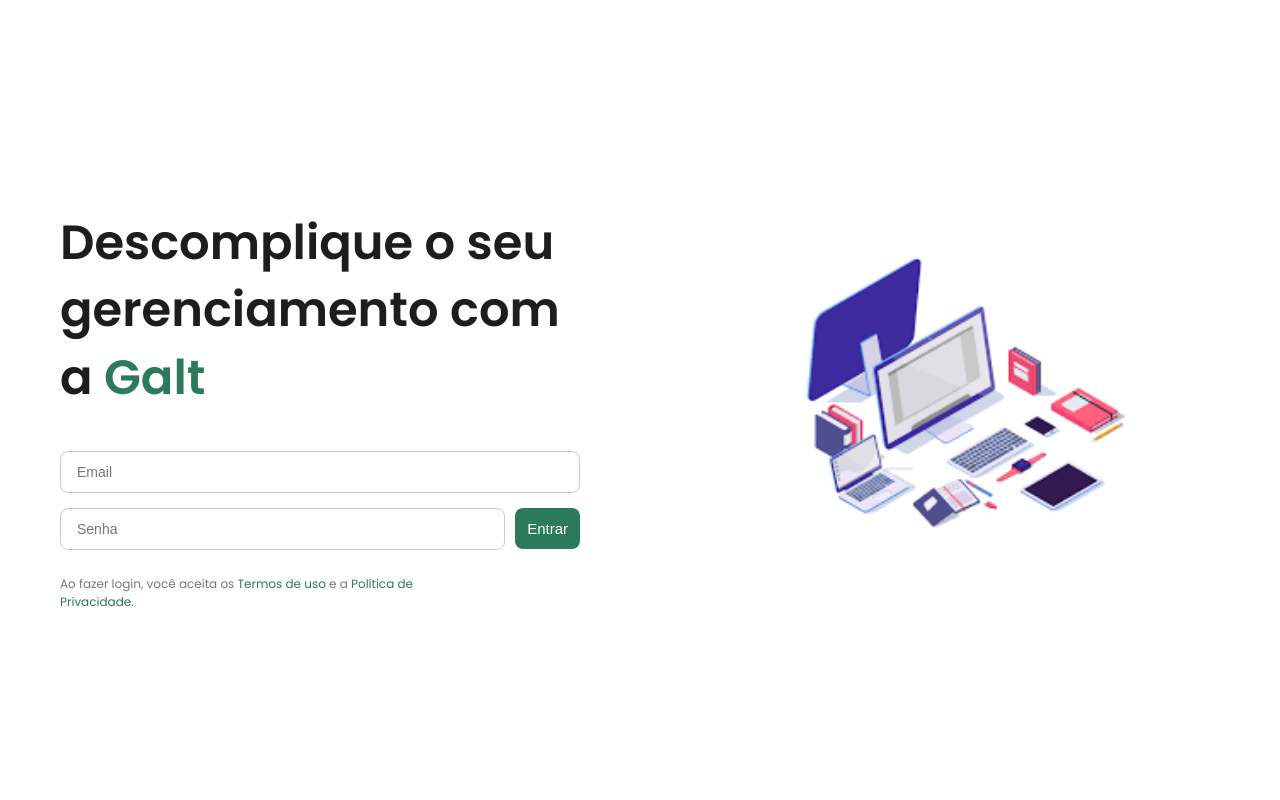
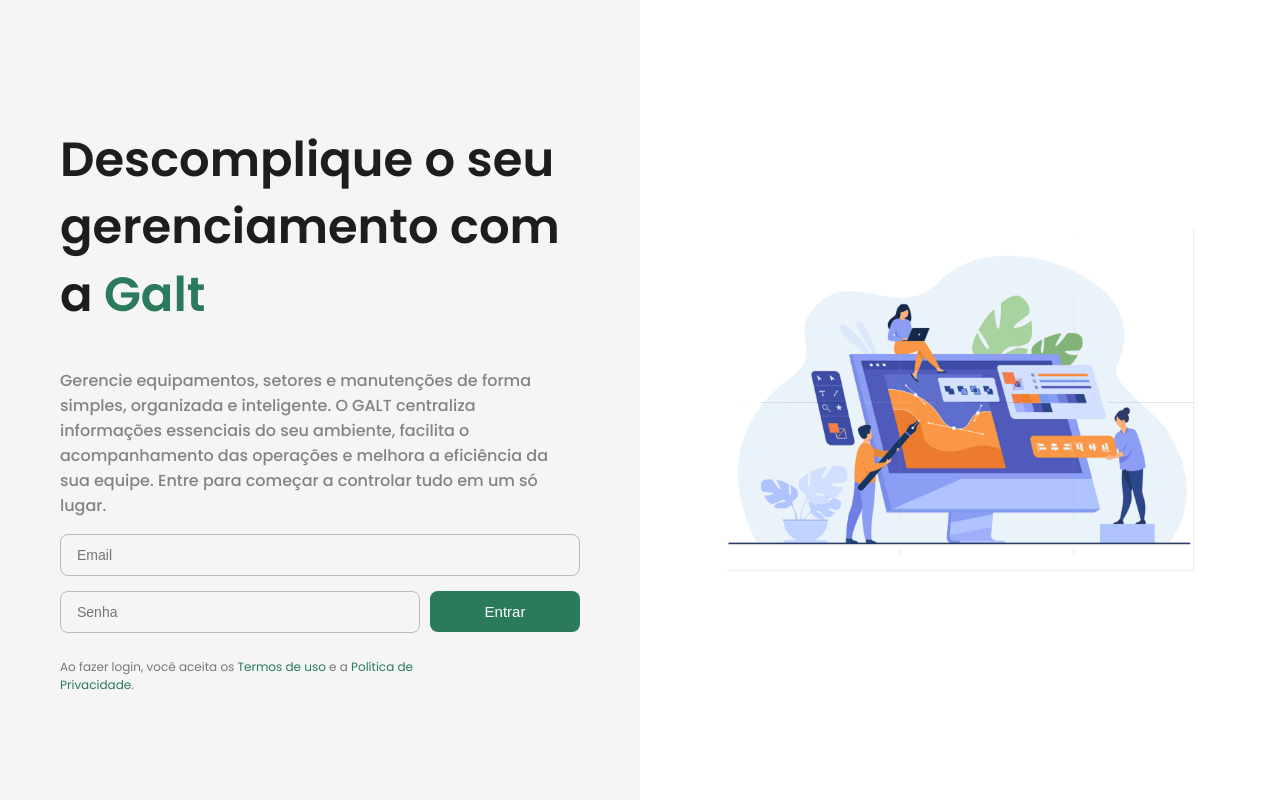
Before and after one commit to O-GALT/GALT, a Django app: page /core/login in a window 1280 px wide. Run offline with Django 5.2, Linux system fonts and the light colour scheme.

Commit message:
fix : corrigindo inadequações entre o figma e as páginas de informações pessoais e login

```diff
--- a/core/static/core/css/login.css
+++ b/core/static/core/css/login.css
@@ -1,6 +1,6 @@
 body {
     font-family: "Poppins", sans-serif;
-    background-color: #fff;
+    background-color: #F5F5F5;
     margin: 0;
     padding: 0;
 }
@@ -47,6 +47,12 @@
     line-height: 1.4;
 }
 
+.subtitle{
+    color: rgba(102, 102, 102, 0.8);
+    font-weight: 500;
+    font-size: 1rem;
+}
+
 .brand {
     color: #2a7a5b;
 }
@@ -59,14 +65,16 @@
 }
 
 .login-form input {
+    background-color: transparent;
     flex: 1;
     padding: 12px 16px;
     border-radius: 8px;
-    border: 1px solid #ccc;
+    border: 1px solid #bcb9b9;
     font-size: 14px;
 }
 
 .btn-login {
+    width: 150px;
     background-color: #2a7a5b;
     color: white;
     border: none;
--- a/core/templates/core/pages/login.html
+++ b/core/templates/core/pages/login.html
@@ -15,13 +15,18 @@
     <div class="login-left">
         <div class="login-left-container">
             <h1>Descomplique o seu gerenciamento com a <span class="brand">Galt</span></h1>
+            <p class="subtitle">Gerencie equipamentos, setores e manutenções de forma simples, organizada e inteligente.
+                O GALT centraliza informações essenciais do seu ambiente, facilita o acompanhamento das operações e
+                melhora a eficiência da sua equipe. Entre para começar a controlar tudo em um só lugar.</p>
 
             <form method="post" class="login-form">
                 {% csrf_token %}
                 <input type="email" name="email" placeholder="Email" required>
                 <div class="enter-password">
                     <input type="password" name="senha" placeholder="Senha" required>
-                        <button type=" submit" class="btn-login">Entrar</button>
+                    <button type="button" class="btn-login" onclick="window.location.href='{% url 'predios' %}'">
+                        Entrar
+                    </button>
                 </div>
             </form>
 
@@ -34,7 +39,7 @@
     </div>
 
     <div class="login-right">
-            <img src="{% static 'core/imagens/imagem-de-login.png' %}" alt="imagem de login">
+        <img src="{% static 'core/imagens/login-image.png' %}" alt="imagem de login">
     </div>
 </div>
 
```
Also changed, not shown: contas/templates/contas/partials/components_centrais/informacoes_pessoais/informacoes_pessoais.html (+7 -7 lines), contas/templates/contas/partials/headers/informacoes_pessoais_header.html (+10 -4 lines), core/static/core/imagens/login-image.png (added). Lines whose indentation alone changed are shown as unchanged.
